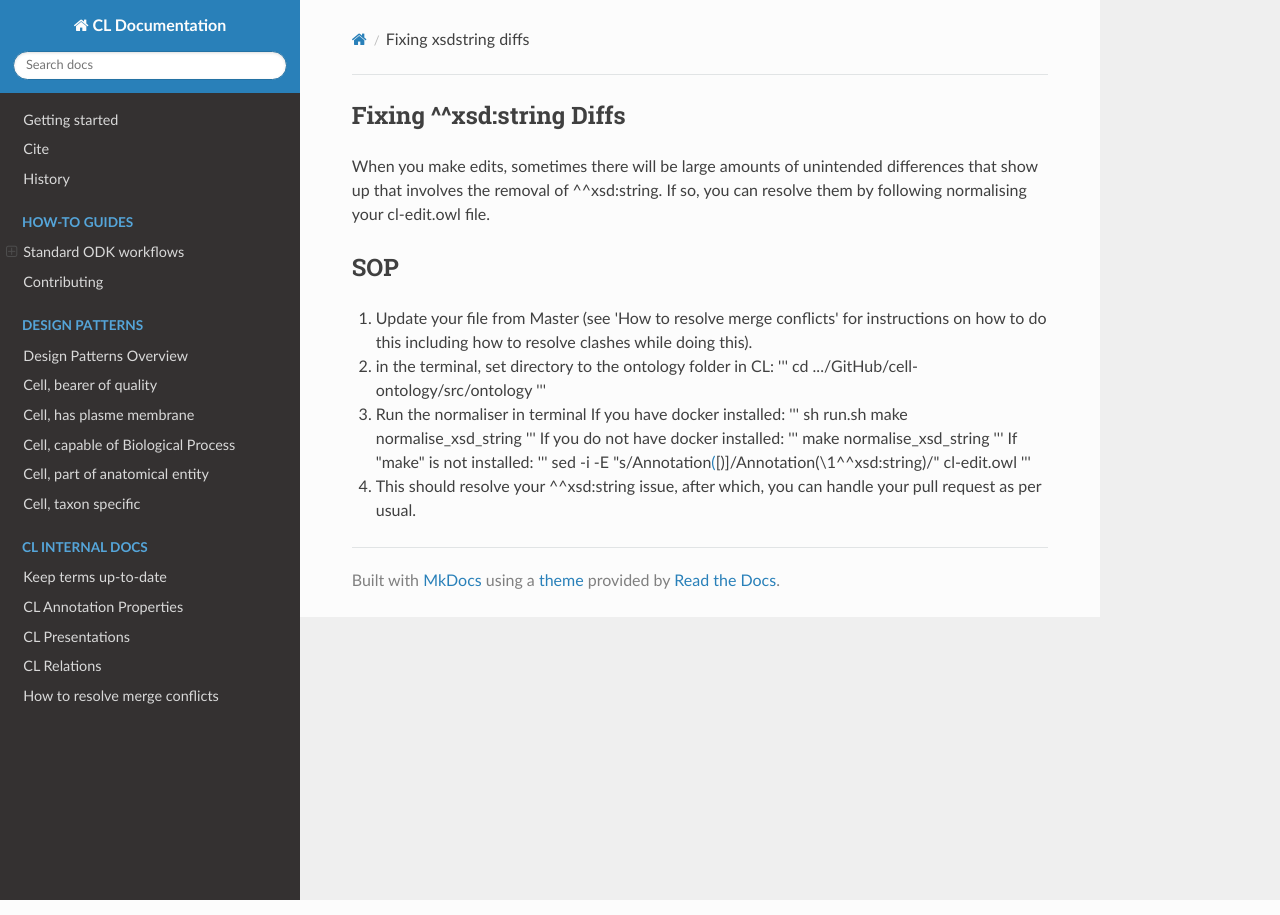
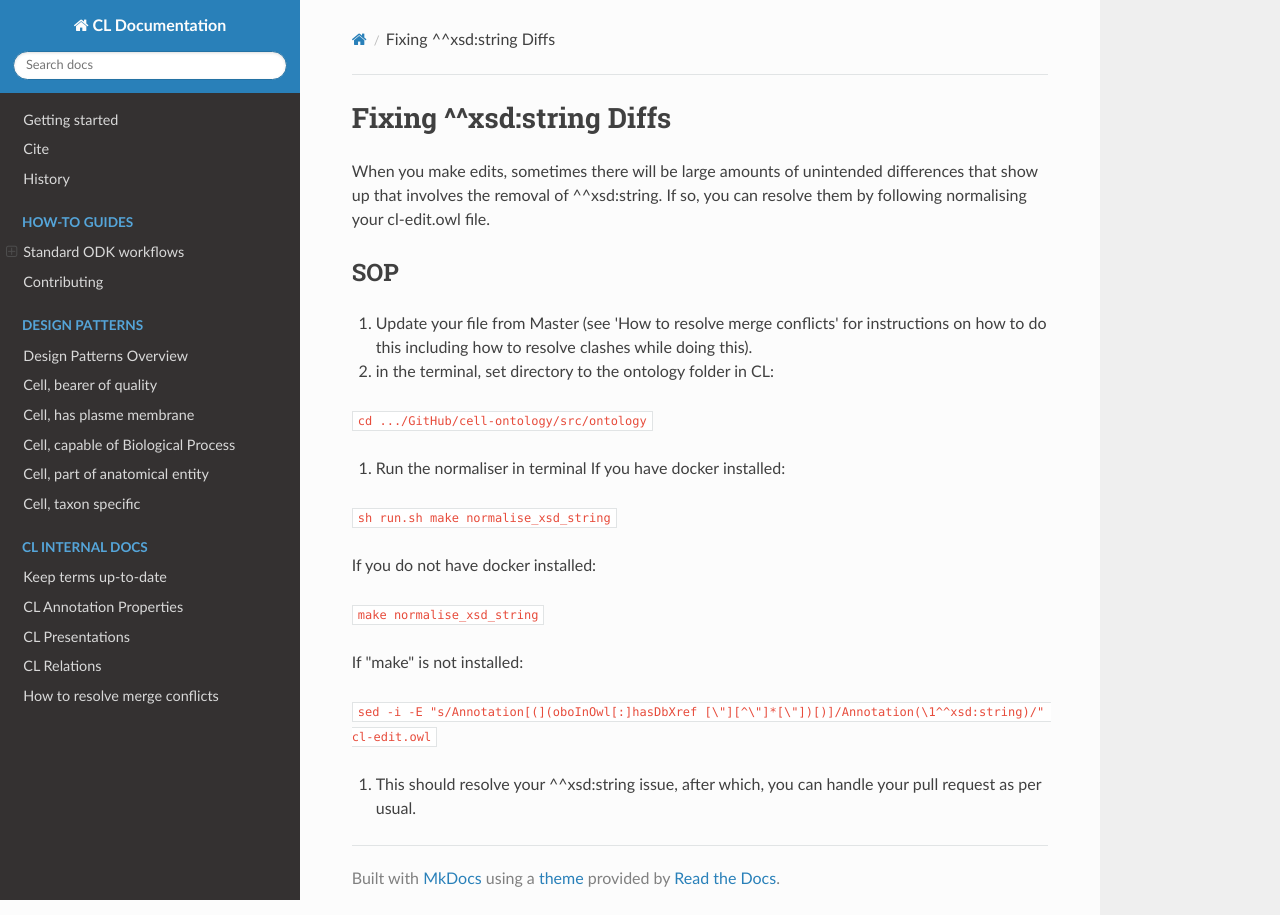
Before and after one commit to obophenotype/cell-ontology, an MkDocs documentation site: the page built from docs/Fixing_xsdstring_diffs.md, in a window 1280 px wide. Built offline with MkDocs 1.6.1, drawn with Linux system fonts in a browser that asks for light colours; nearby versions of some CDN libraries; part of the change alters nothing that is shown.

Commit message:
Update Fixing_xsdstring_diffs.md

````diff
--- a/docs/Fixing_xsdstring_diffs.md
+++ b/docs/Fixing_xsdstring_diffs.md
@@ -1,19 +1,25 @@
-## Fixing ^^xsd:string Diffs
+# Fixing ^^xsd:string Diffs
 When you make edits, sometimes there will be large amounts of unintended differences that show up that involves the removal of ^^xsd:string. If so, you can resolve them by following normalising your cl-edit.owl file.
 
-##SOP
+## SOP
 
 1. Update your file from Master (see 'How to resolve merge conflicts' for instructions on how to do this including how to resolve clashes while doing this).
 
 2. in the terminal, set directory to the ontology folder in CL:
-''' cd .../GitHub/cell-ontology/src/ontology '''
+
+```cd .../GitHub/cell-ontology/src/ontology```
 
 3. Run the normaliser in terminal
 If you have docker installed:
-''' sh run.sh make normalise_xsd_string '''
+
+```sh run.sh make normalise_xsd_string```
+
 If you do not have docker installed:
-''' make normalise_xsd_string '''
+
+```make normalise_xsd_string```
+
 If "make" is not installed:
-''' sed -i -E "s/Annotation[(](oboInOwl[:]hasDbXref [\"][^\"]*[\"])[)]/Annotation(\1^^xsd:string)/" cl-edit.owl '''
+
+``` sed -i -E "s/Annotation[(](oboInOwl[:]hasDbXref [\"][^\"]*[\"])[)]/Annotation(\1^^xsd:string)/" cl-edit.owl ```
 
 4. This should resolve your ^^xsd:string issue, after which, you can handle your pull request as per usual.
````
